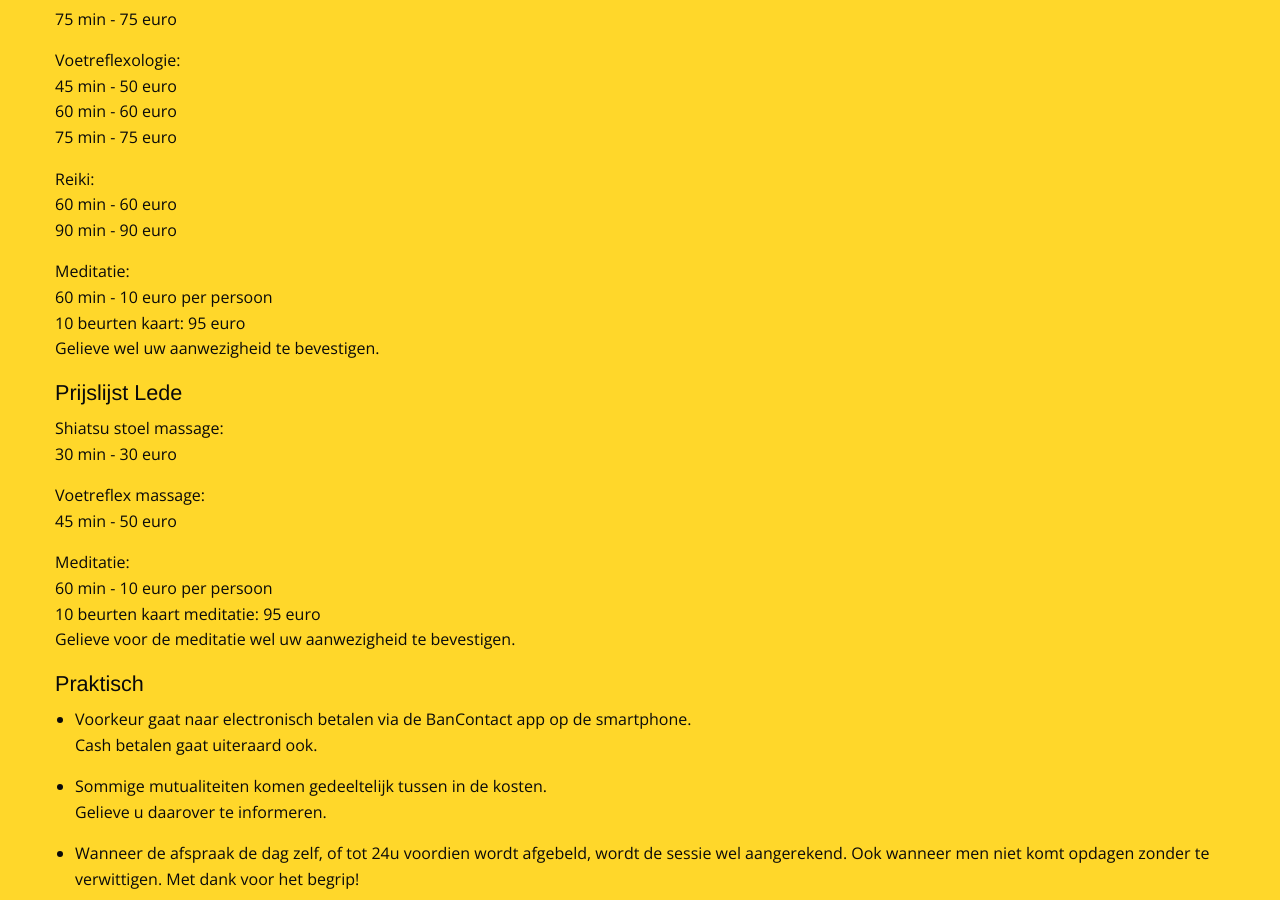
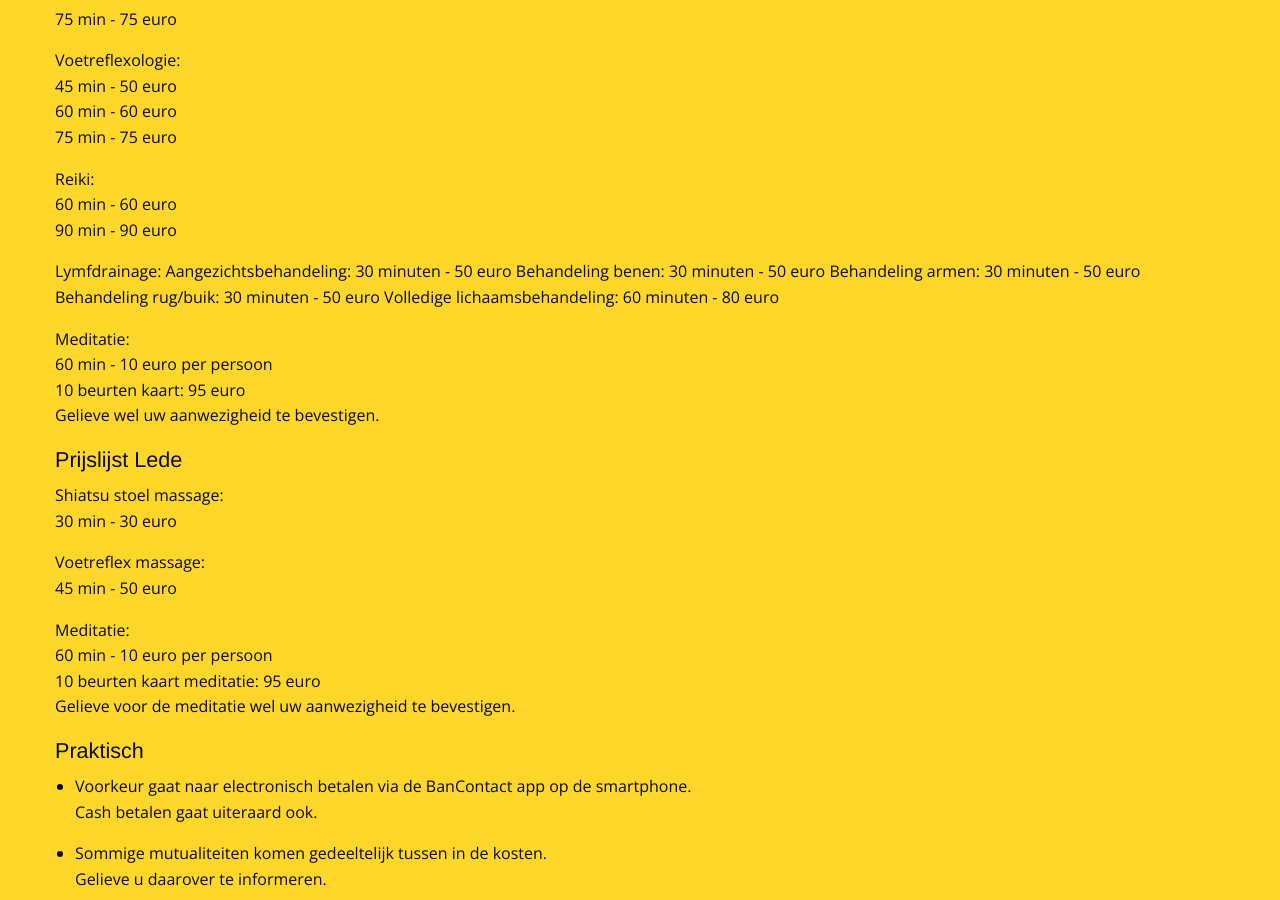
Before and after one commit to manopura/manopura.github.io, a Jekyll site: the page built from praktisch.md, in a window 1280 px wide and 900 px high, scrolled down 345 px. Built offline with Jekyll 4.4.1, drawn with Linux system fonts in a browser that asks for light colours; nearby versions of some CDN libraries; our own code applies the rules of GitHub Pages for plain Markdown files.

Commit message:
Update praktisch.md

```diff
--- a/praktisch.md
+++ b/praktisch.md
@@ -22,6 +22,13 @@
 Reiki:
 60 min - 60 euro
 90 min - 90 euro
+
+Lymfdrainage:
+Aangezichtsbehandeling: 30 minuten - 50 euro
+Behandeling benen: 30 minuten - 50 euro
+Behandeling armen: 30 minuten - 50 euro
+Behandeling rug/buik: 30 minuten - 50 euro
+Volledige lichaamsbehandeling: 60 minuten - 80 euro
 
 Meditatie:
 60 min - 10 euro per persoon
```
